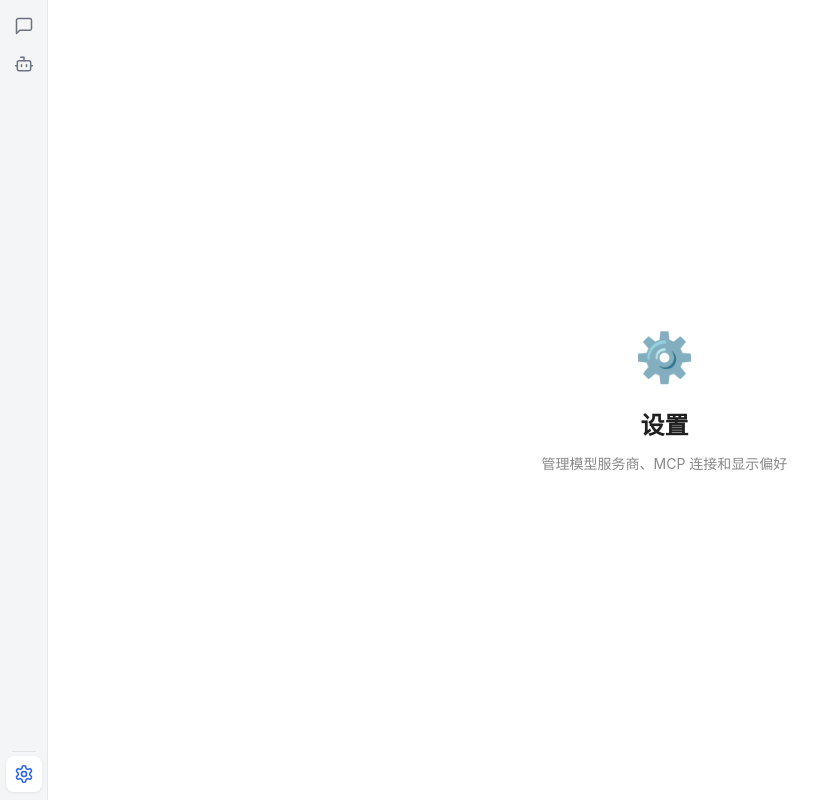
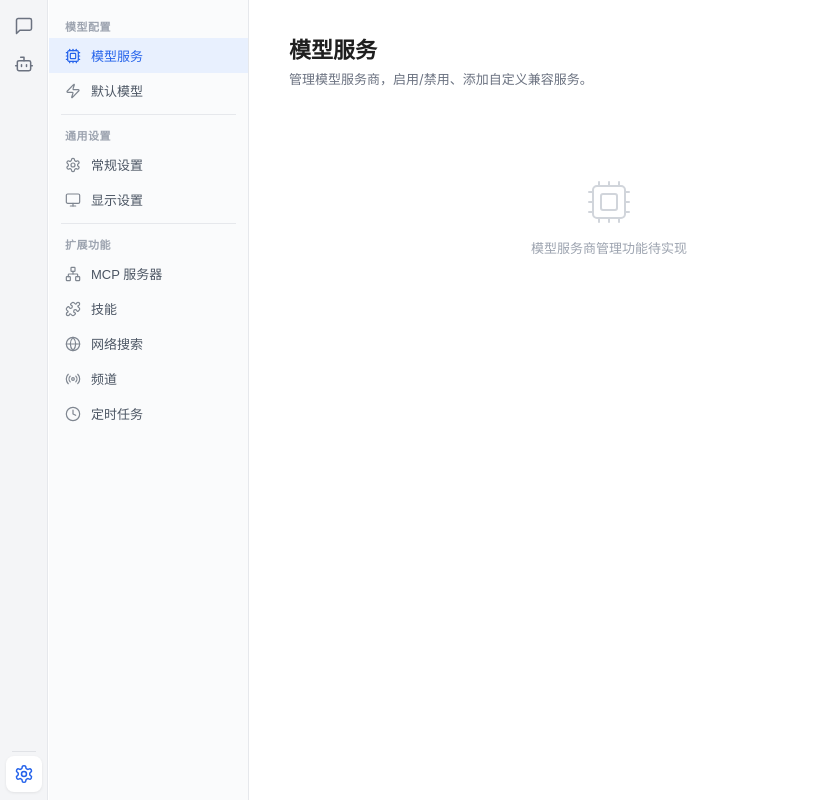
Before and after one commit to wlizhi/eddie, a Vue app in the folder frontend/: page /settings in a window 1280 px wide. Shown: the whole page, without its empty margins (0-834 px from the left). Built offline with nearby package versions, Linux system fonts and the light colour scheme.

Commit message:
设置页面骨架搭建。

```diff
--- a/frontend/src/App.vue
+++ b/frontend/src/App.vue
@@ -52,6 +52,8 @@ function togglePanel(key: string) {
   if (activeNav.value === key) {
     newState[key] = !panelCollapsed.value[key]
   }
+  // 设置页面不需要侧栏面板，始终折叠
+  newState['settings'] = true
   panelCollapsed.value = newState
 }
 
--- a/frontend/src/views/SettingsView.vue
+++ b/frontend/src/views/SettingsView.vue
@@ -1,47 +1,375 @@
 <script setup lang="ts">
-// SettingsView — 全局设置页面
-// TODO: 模型服务商管理、MCP 配置、显示设置
+import {ref} from 'vue'
+import {Clock, Cpu, Globe, Monitor, Network, Palette, Puzzle, Radio, Search, Settings, Zap} from '@lucide/vue'
+
+interface NavSection {
+  key: string
+  label: string
+  icon: any
+}
+
+interface NavGroup {
+  label?: string
+  items: NavSection[]
+}
+
+const navGroups: NavGroup[] = [
+  {
+    label: '模型配置',
+    items: [
+      {key: 'model-provider', label: '模型服务', icon: Cpu},
+      {key: 'default-model', label: '默认模型', icon: Zap},
+    ],
+  },
+  {
+    label: '通用设置',
+    items: [
+      {key: 'general', label: '常规设置', icon: Settings},
+      {key: 'display', label: '显示设置', icon: Monitor},
+    ],
+  },
+  {
+    label: '扩展功能',
+    items: [
+      {key: 'mcp', label: 'MCP 服务器', icon: Network},
+      {key: 'skills', label: '技能', icon: Puzzle},
+      {key: 'web-search', label: '网络搜索', icon: Globe},
+      {key: 'channels', label: '频道', icon: Radio},
+      {key: 'scheduled-tasks', label: '定时任务', icon: Clock},
+    ],
+  },
+]
+
+const activeKey = ref<string>('model-provider')
 </script>
 
 <template>
-  <div class="settings-view">
-    <div class="settings-placeholder">
-      <div class="empty-icon">⚙️</div>
-      <h2>设置</h2>
-      <p class="empty-hint">管理模型服务商、MCP 连接和显示偏好</p>
+  <div class="settings-layout">
+    <!-- 左侧导航 -->
+    <nav class="settings-nav">
+      <template v-for="(group, gi) in navGroups" :key="gi">
+        <div v-if="group.label" class="nav-group-label">{{ group.label }}</div>
+        <button
+            v-for="item in group.items"
+            :key="item.key"
+            class="nav-btn"
+            :class="{ active: activeKey === item.key }"
+            @click="activeKey = item.key"
+        >
+          <component :is="item.icon" :size="16" :stroke-width="1.8" class="nav-btn-icon"/>
+          <span>{{ item.label }}</span>
+        </button>
+        <div v-if="gi < navGroups.length - 1" class="nav-divider"/>
+      </template>
+    </nav>
+
+    <!-- 右侧内容 -->
+    <div class="settings-content">
+      <!-- 模型服务 -->
+      <div v-if="activeKey === 'model-provider'" class="panel">
+        <h3 class="panel-title">模型服务</h3>
+        <p class="panel-desc">管理模型服务商，启用/禁用、添加自定义兼容服务。</p>
+        <div class="panel-placeholder">
+          <Cpu :size="48" :stroke-width="1" class="placeholder-icon"/>
+          <span>模型服务商管理功能待实现</span>
+        </div>
+      </div>
+
+      <!-- 默认模型（三模型配置） -->
+      <div v-if="activeKey === 'default-model'" class="panel">
+        <h3 class="panel-title">默认模型</h3>
+        <p class="panel-desc">配置三类预设模型，供助手、智能体、翻译等功能默认选用。</p>
+
+        <div class="config-card">
+          <div class="config-header">
+            <Zap :size="18" :stroke-width="2"/>
+            <span>默认模型</span>
+          </div>
+          <p class="config-hint">创建助手或智能体时，未指定模型则使用此模型。建议选择综合能力强的模型。</p>
+          <div class="config-row">
+            <span class="config-label">服务商</span>
+            <span class="config-value placeholder">DeepSeek</span>
+          </div>
+          <div class="config-row">
+            <span class="config-label">模型</span>
+            <span class="config-value placeholder">deepseek-v4-pro</span>
+          </div>
+        </div>
+
+        <div class="config-card">
+          <div class="config-header">
+            <Zap :size="18" :stroke-width="2" class="fast-icon"/>
+            <span>快速模型</span>
+          </div>
+          <p class="config-hint">用于生成会话标题、中期记忆压缩、长期记忆摘要等轻量杂活。建议选择便宜快速的模型。</p>
+          <div class="config-row">
+            <span class="config-label">服务商</span>
+            <span class="config-value placeholder">DeepSeek</span>
+          </div>
+          <div class="config-row">
+            <span class="config-label">模型</span>
+            <span class="config-value placeholder">deepseek-v4-flash</span>
+          </div>
+        </div>
+
+        <div class="config-card">
+          <div class="config-header">
+            <Globe :size="18" :stroke-width="2" class="translate-icon"/>
+            <span>翻译模型</span>
+          </div>
+          <p class="config-hint">翻译功能专用模型。可根据需要选择翻译能力强的模型。</p>
+          <div class="config-row">
+            <span class="config-label">服务商</span>
+            <span class="config-value placeholder">未配置</span>
+          </div>
+          <div class="config-row">
+            <span class="config-label">模型</span>
+            <span class="config-value placeholder">—</span>
+          </div>
+        </div>
+      </div>
+
+      <!-- 常规设置 -->
+      <div v-if="activeKey === 'general'" class="panel">
+        <h3 class="panel-title">常规设置</h3>
+        <p class="panel-desc">应用的通用行为和偏好配置。</p>
+        <div class="panel-placeholder">
+          <Settings :size="48" :stroke-width="1" class="placeholder-icon"/>
+          <span>常规设置功能待实现</span>
+        </div>
+      </div>
+
+      <!-- 显示设置 -->
+      <div v-if="activeKey === 'display'" class="panel">
+        <h3 class="panel-title">显示设置</h3>
+        <p class="panel-desc">主题、字体、布局等显示偏好。</p>
+        <div class="panel-placeholder">
+          <Palette :size="48" :stroke-width="1" class="placeholder-icon"/>
+          <span>显示设置功能待实现</span>
+        </div>
+      </div>
+
+      <!-- MCP 服务器 -->
+      <div v-if="activeKey === 'mcp'" class="panel">
+        <h3 class="panel-title">MCP 服务器</h3>
+        <p class="panel-desc">管理 MCP (Model Context Protocol) 服务器连接。</p>
+        <div class="panel-placeholder">
+          <Network :size="48" :stroke-width="1" class="placeholder-icon"/>
+          <span>MCP 服务器管理功能待实现</span>
+        </div>
+      </div>
+
+      <!-- 技能 -->
+      <div v-if="activeKey === 'skills'" class="panel">
+        <h3 class="panel-title">技能</h3>
+        <p class="panel-desc">管理和配置助手可用的技能模块。</p>
+        <div class="panel-placeholder">
+          <Puzzle :size="48" :stroke-width="1" class="placeholder-icon"/>
+          <span>技能管理功能待实现</span>
+        </div>
+      </div>
+
+      <!-- 网络搜索 -->
+      <div v-if="activeKey === 'web-search'" class="panel">
+        <h3 class="panel-title">网络搜索</h3>
+        <p class="panel-desc">配置搜索引擎和网络搜索参数。</p>
+        <div class="panel-placeholder">
+          <Search :size="48" :stroke-width="1" class="placeholder-icon"/>
+          <span>网络搜索功能待实现</span>
+        </div>
+      </div>
+
+      <!-- 频道 -->
+      <div v-if="activeKey === 'channels'" class="panel">
+        <h3 class="panel-title">频道</h3>
+        <p class="panel-desc">接入外部消息频道（如 QQ 机器人、飞书、Discord 等）。</p>
+        <div class="panel-placeholder">
+          <Radio :size="48" :stroke-width="1" class="placeholder-icon"/>
+          <span>频道接入功能待实现</span>
+        </div>
+      </div>
+
+      <!-- 定时任务 -->
+      <div v-if="activeKey === 'scheduled-tasks'" class="panel">
+        <h3 class="panel-title">定时任务</h3>
+        <p class="panel-desc">配置定时触发的自动化任务。</p>
+        <div class="panel-placeholder">
+          <Clock :size="48" :stroke-width="1" class="placeholder-icon"/>
+          <span>定时任务功能待实现</span>
+        </div>
+      </div>
     </div>
   </div>
 </template>
 
 <style scoped>
-.settings-view {
+.settings-layout {
+  display: flex;
+  height: 100%;
+  overflow: hidden;
+}
+
+/* ===== 左侧导航 ===== */
+.settings-nav {
+  width: 200px;
+  min-width: 200px;
+  background: #fafbfc;
+  border-right: 1px solid #e6e8ec;
   display: flex;
   flex-direction: column;
-  height: 100%;
+  padding: 12px 0;
+  overflow-y: auto;
+  flex-shrink: 0;
 }
 
-.settings-placeholder {
+.nav-group-label {
+  font-size: 11px;
+  font-weight: 600;
+  color: #9ca3af;
+  text-transform: uppercase;
+  letter-spacing: 0.5px;
+  padding: 6px 16px 4px;
+}
+
+.nav-btn {
+  display: flex;
+  align-items: center;
+  gap: 10px;
+  width: 100%;
+  padding: 8px 16px;
+  border: none;
+  border-radius: 0;
+  background: transparent;
+  cursor: pointer;
+  font-size: 13px;
+  color: #4b5563;
+  text-align: left;
+  transition: background 0.12s, color 0.12s;
+}
+
+.nav-btn:hover {
+  background: #f0f1f3;
+  color: #1f1f1f;
+}
+
+.nav-btn.active {
+  background: #e8f0fe;
+  color: #2563eb;
+  font-weight: 500;
+}
+
+.nav-btn-icon {
+  flex-shrink: 0;
+  opacity: 0.7;
+}
+
+.nav-btn.active .nav-btn-icon {
+  opacity: 1;
+}
+
+.nav-divider {
+  height: 1px;
+  background: #e6e8ec;
+  margin: 6px 12px;
+}
+
+/* ===== 右侧内容 ===== */
+.settings-content {
   flex: 1;
+  overflow-y: auto;
+  padding: 32px 40px;
+  background: #ffffff;
+}
+
+.panel {
+  max-width: 640px;
+}
+
+.panel-title {
+  font-size: 22px;
+  font-weight: 600;
+  color: #1f1f1f;
+  margin-bottom: 6px;
+}
+
+.panel-desc {
+  font-size: 13px;
+  color: #6b7280;
+  margin-bottom: 28px;
+  line-height: 1.5;
+}
+
+/* ===== 默认模型配置卡片 ===== */
+.config-card {
+  border: 1px solid #e6e8ec;
+  border-radius: 10px;
+  padding: 20px 24px;
+  margin-bottom: 16px;
+  background: #fafbfc;
+}
+
+.config-header {
+  display: flex;
+  align-items: center;
+  gap: 8px;
+  font-size: 15px;
+  font-weight: 600;
+  color: #1f1f1f;
+  margin-bottom: 6px;
+}
+
+.config-header .fast-icon {
+  color: #10b981;
+}
+
+.config-header .translate-icon {
+  color: #8b5cf6;
+}
+
+.config-hint {
+  font-size: 12px;
+  color: #9ca3af;
+  margin-bottom: 14px;
+  line-height: 1.5;
+}
+
+.config-row {
+  display: flex;
+  align-items: center;
+  gap: 12px;
+  padding: 6px 0;
+}
+
+.config-label {
+  width: 56px;
+  font-size: 13px;
+  color: #6b7280;
+  flex-shrink: 0;
+}
+
+.config-value {
+  font-size: 13px;
+  color: #1f1f1f;
+}
+
+.config-value.placeholder {
+  color: #9ca3af;
+  font-style: italic;
+}
+
+/* ===== 通用占位面板 ===== */
+.panel-placeholder {
   display: flex;
   flex-direction: column;
   align-items: center;
   justify-content: center;
   gap: 12px;
-  padding: 40px;
+  padding: 60px 20px;
+  color: #9ca3af;
+  font-size: 13px;
 }
 
-.empty-icon {
-  font-size: 48px;
-  margin-bottom: 8px;
-}
-
-h2 {
-  font-size: 24px;
-  font-weight: 600;
-}
-
-.empty-hint {
-  color: #888;
-  font-size: 14px;
+.placeholder-icon {
+  color: #d1d5db;
 }
 </style>
```
